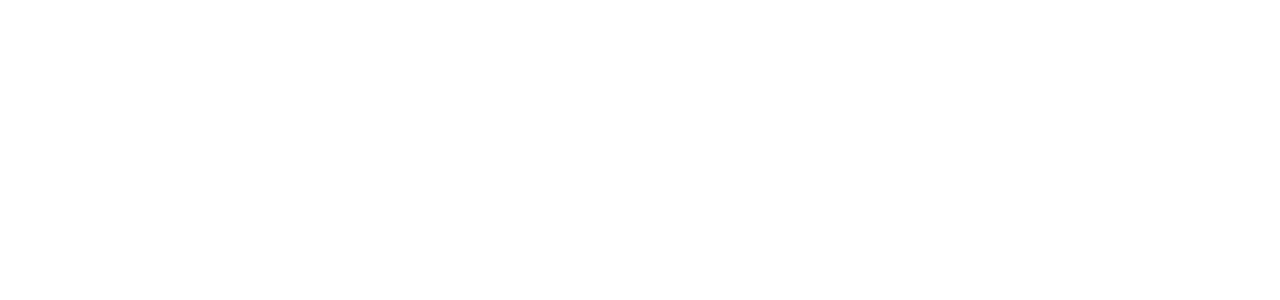
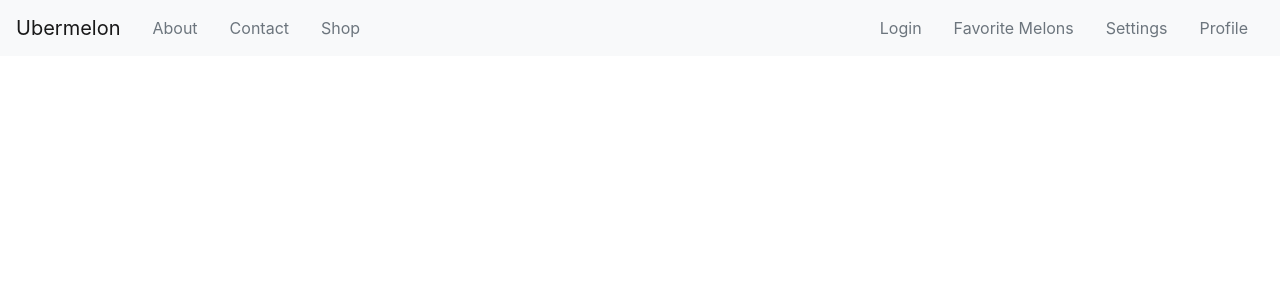
Before and after one commit to fatimahammouri/bootstrap_a_page, a Flask app: page / in a window 1280 px wide. Before the commit the part shown is empty. Shown: the top 300 px of the page. Run offline with Flask 2, Linux system fonts and the light colour scheme.

Commit message:
Added navbar withdisabled links Left/Right

```diff
--- a/templates/bootstrap.html
+++ b/templates/bootstrap.html
@@ -16,6 +16,16 @@
     <link rel="stylesheet" href="/static/stylesheet.css">
 </head>
 <body>
+    <nav class="navbar navbar-expand-lg navbar-light bg-light">
+        <a class="navbar-brand" href="#">Ubermelon</a>
+        <a class="nav-link disabled" href="#">About</a>
+        <a class="nav-link disabled " href="#">Contact</a>
+        <a class="nav-link disabled" href="#">Shop</a>
+        <a class="nav-link disabled ml-auto" href="#">Login</a>
+        <a class="nav-link disabled " href="#">Favorite Melons</a>
+        <a class="nav-link disabled " href="#">Settings</a>
+        <a class="nav-link disabled " href="#">Profile</a>
+      </nav>
 
 </body>
 </html>
```
